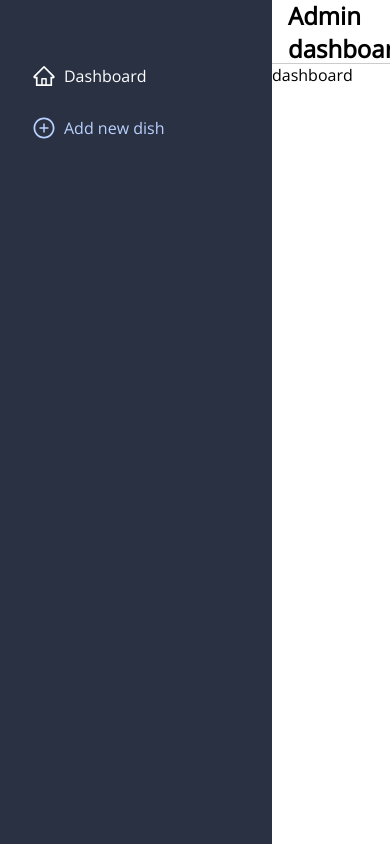
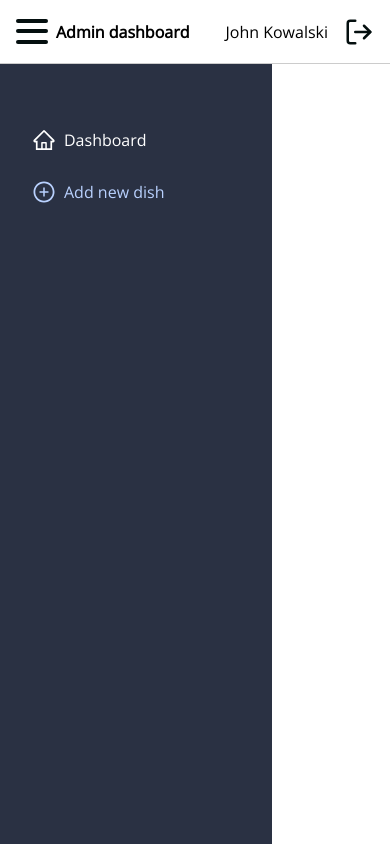
Before and after one commit to PanKarton/NewDishForm, a Next.js app: page /admin-panel in a window 390 px wide. Built offline with nearby package versions, Linux system fonts and the light colour scheme; a web font is replaced by a local one.

Commit message:
styles(admin-panel-template): Added responsive styles for admin panel template

```diff
--- /dev/null
+++ b/src/components/atoms/HamburgerButton/HamburgerButton.styles.ts
@@ -0,0 +1,44 @@
+import { Props as HamburgerProps } from './HamburgerButton';
+import styled from 'styled-components';
+
+export const StyledBurger = styled.button<HamburgerProps>`
+  display: flex;
+  flex-direction: column;
+  justify-content: space-around;
+  width: 2rem;
+  height: 2rem;
+  background: transparent;
+  border: none;
+  cursor: pointer;
+  padding: 0;
+
+  @media screen and (min-width: 43.75rem) {
+    top: 50%;
+    z-index: 10;
+  }
+
+  span {
+    display: block;
+    width: 2rem;
+    height: 0.25rem;
+    background: ${({ theme }) => theme.color.contrast};
+    border-radius: 0.625rem;
+    position: relative;
+    transform-origin: 0.0625rem;
+    transition: all 0.125s linear;
+
+    :first-child {
+      rotate: ${({ isActive }) => (isActive ? '45deg' : '0')};
+    }
+
+    :nth-child(2) {
+      opacity: ${({ isActive }) => (isActive ? '0' : '1')};
+      translate: ${({ isActive }) => (isActive ? '25% 0' : '')};
+      scale: ${({ isActive }) => (isActive ? '0 1' : '1 1')};
+    }
+
+    :nth-child(3) {
+      rotate: ${({ isActive }) => (isActive ? '-45deg' : '0')};
+    }
+  }
+`;
--- /dev/null
+++ b/src/components/atoms/HamburgerButton/HamburgerButton.tsx
@@ -0,0 +1,19 @@
+import { StyledBurger } from './HamburgerButton.styles';
+
+export type Props = {
+  onClick: () => void;
+  isActive: boolean;
+};
+
+export const HamburgerButton = ({ onClick, isActive }: Props) => (
+  <StyledBurger
+    onClick={onClick}
+    isActive={isActive}
+    tabIndex={0}
+    aria-label="Przycisk włączajacy i wyłączający menu"
+  >
+    <span />
+    <span />
+    <span />
+  </StyledBurger>
+);
--- a/src/components/templates/AdminDashboard/AdminDashboard.styles.ts
+++ b/src/components/templates/AdminDashboard/AdminDashboard.styles.ts
@@ -9,7 +9,10 @@ export const StyledWrapper = styled.div`
   width: 100vw;
 
   .content-wrapper {
-    grid-area: 2/2/3/3;
+    grid-area: 2/1/3/3;
+    @media screen and (min-width: 53rem) {
+      grid-area: 2/2/3/3;
+    }
     overflow: scroll;
   }
 `;
--- a/src/components/templates/AdminDashboard/AdminDashboard.tsx
+++ b/src/components/templates/AdminDashboard/AdminDashboard.tsx
@@ -1,17 +1,26 @@
 import { Header } from '@/modules/admin-panel/Header/Header';
 import { Nav } from '@/modules/admin-panel/Nav/Nav';
-import { ReactNode } from 'react';
+import { ReactNode, useCallback } from 'react';
 import { StyledWrapper } from './AdminDashboard.styles';
+import { useState } from 'react';
 
 type AdminDashboardProps = {
   children: ReactNode;
   heading: string;
 };
 
-export const AdminDashboard = ({ children, heading }: AdminDashboardProps) => (
-  <StyledWrapper>
-    <Header heading={heading} />
-    <Nav />
-    <div className="content-wrapper">{children}</div>
-  </StyledWrapper>
-);
+export const AdminDashboard = ({ children, heading }: AdminDashboardProps) => {
+  const [isNavHidden, setIsNavHidden] = useState(false);
+
+  const toggleNav = useCallback(() => {
+    setIsNavHidden(prevState => !prevState);
+  }, []);
+
+  return (
+    <StyledWrapper>
+      <Header heading={heading} toggleNav={toggleNav} isNavHidden={isNavHidden} />
+      <Nav isNavHidden={isNavHidden} />
+      <div className="content-wrapper">{children}</div>
+    </StyledWrapper>
+  );
+};
--- a/src/modules/admin-panel/Header/Header.styles.ts
+++ b/src/modules/admin-panel/Header/Header.styles.ts
@@ -2,22 +2,37 @@ import styled from 'styled-components';
 
 export const StyledHeader = styled.header`
   border-bottom: 1px solid ${({ theme }) => theme.color.borderDivider};
-  grid-area: 1 / 2 / 2 / 3;
+  grid-area: 1 / 1 / 2 / 3;
   display: flex;
   align-items: center;
-  justify-content: space-between;
+  gap: 0.5rem;
   padding-inline: 1rem;
+  @media screen and (min-width: 53rem) {
+    grid-area: 1 / 2 / 2 / 3;
+    gap: 1rem;
+    .hamburger-wrapper {
+      display: none;
+    }
+  }
 `;
 
 export const StyledHeading = styled.h1`
-  font-size: ${({ theme }) => theme.fontSize.text2XL};
+  font-size: ${({ theme }) => theme.fontSize.textBase};
+  @media screen and (min-width: 53rem) {
+    font-size: ${({ theme }) => theme.fontSize.text2XL};
+  }
 `;
 
 export const UserInfoWrapper = styled.div`
   display: flex;
   align-items: center;
   gap: 1rem;
-  font-size: ${({ theme }) => theme.fontSize.textXL};
+  font-size: ${({ theme }) => theme.fontSize.textBase};
+  margin-left: auto;
+
+  @media screen and (min-width: 53rem) {
+    font-size: ${({ theme }) => theme.fontSize.textXL};
+  }
 
   button {
     background-color: transparent;
--- a/src/modules/admin-panel/Header/Header.tsx
+++ b/src/modules/admin-panel/Header/Header.tsx
@@ -1,13 +1,16 @@
+import { HamburgerButton } from '@/components/atoms/HamburgerButton/HamburgerButton';
 import { useRouter } from 'next/router';
 import { useCallback } from 'react';
 import { FiLogOut } from 'react-icons/fi';
 import { StyledHeader, StyledHeading, UserInfoWrapper } from './Header.styles';
 
 type HeadingProps = {
+  isNavHidden: boolean;
   heading: string;
+  toggleNav: () => void;
 };
 
-export const Header = ({ heading }: HeadingProps) => {
+export const Header = ({ isNavHidden, heading, toggleNav }: HeadingProps) => {
   const router = useRouter();
 
   const handleLogOut = useCallback(() => {
@@ -18,6 +21,9 @@ export const Header = ({ heading }: HeadingProps) => {
 
   return (
     <StyledHeader>
+      <div className="hamburger-wrapper">
+        <HamburgerButton isActive={isNavHidden} onClick={toggleNav} />
+      </div>
       <StyledHeading>{heading}</StyledHeading>
       <UserInfoWrapper>
         <p>John Kowalski</p>
--- a/src/modules/admin-panel/Nav/Nav.styles.ts
+++ b/src/modules/admin-panel/Nav/Nav.styles.ts
@@ -1,9 +1,21 @@
 import styled from 'styled-components';
 
 export const StyledNav = styled.nav`
-  grid-area: 1/1/3/2;
+  grid-area: 2/1/3/2;
   padding: 4rem 0 0 2rem;
   background-color: ${({ theme }) => theme.color.adminPanel.primaryAccent};
+  z-index: 1;
+  transition: translate 250ms ease-in-out;
+
+  &.hidden {
+    translate: -110% 0;
+    @media screen and (min-width: 53rem) {
+      translate: 0 0;
+    }
+  }
+  @media screen and (min-width: 53rem) {
+    grid-area: 1/1/3/2;
+  }
 `;
 export const StyledList = styled.ul`
   display: flex;
--- a/src/modules/admin-panel/Nav/Nav.tsx
+++ b/src/modules/admin-panel/Nav/Nav.tsx
@@ -2,8 +2,13 @@ import { AiOutlineHome, AiOutlinePlusCircle } from 'react-icons/ai';
 import { AdminPanelNavLink } from '../AdminPanelNavLink/AdminPanelNavLink';
 import { StyledList, StyledNav } from './Nav.styles';
 
-export const Nav = () => (
-  <StyledNav>
+type NavProps = {
+  isNavHidden: boolean;
+};
+
+export const Nav = ({ isNavHidden }: NavProps) => {
+  return (
+    <StyledNav className={isNavHidden ? 'hidden' : ''}>
       <StyledList>
         <li>
           <AdminPanelNavLink href="/admin-panel">
@@ -20,3 +25,4 @@ export const Nav = () => (
       </StyledList>
     </StyledNav>
   );
+};
```
Lines whose indentation alone changed are shown as unchanged.
